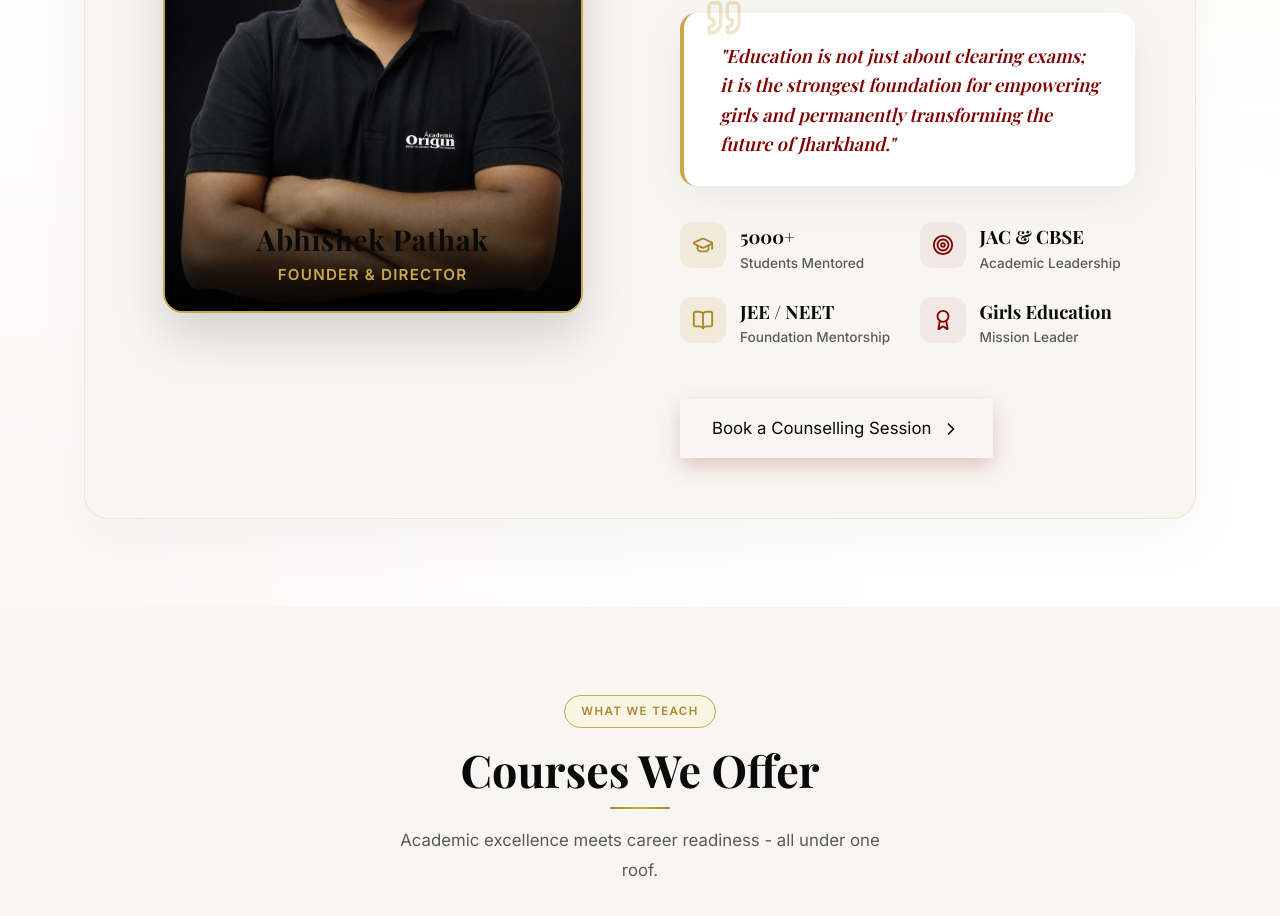
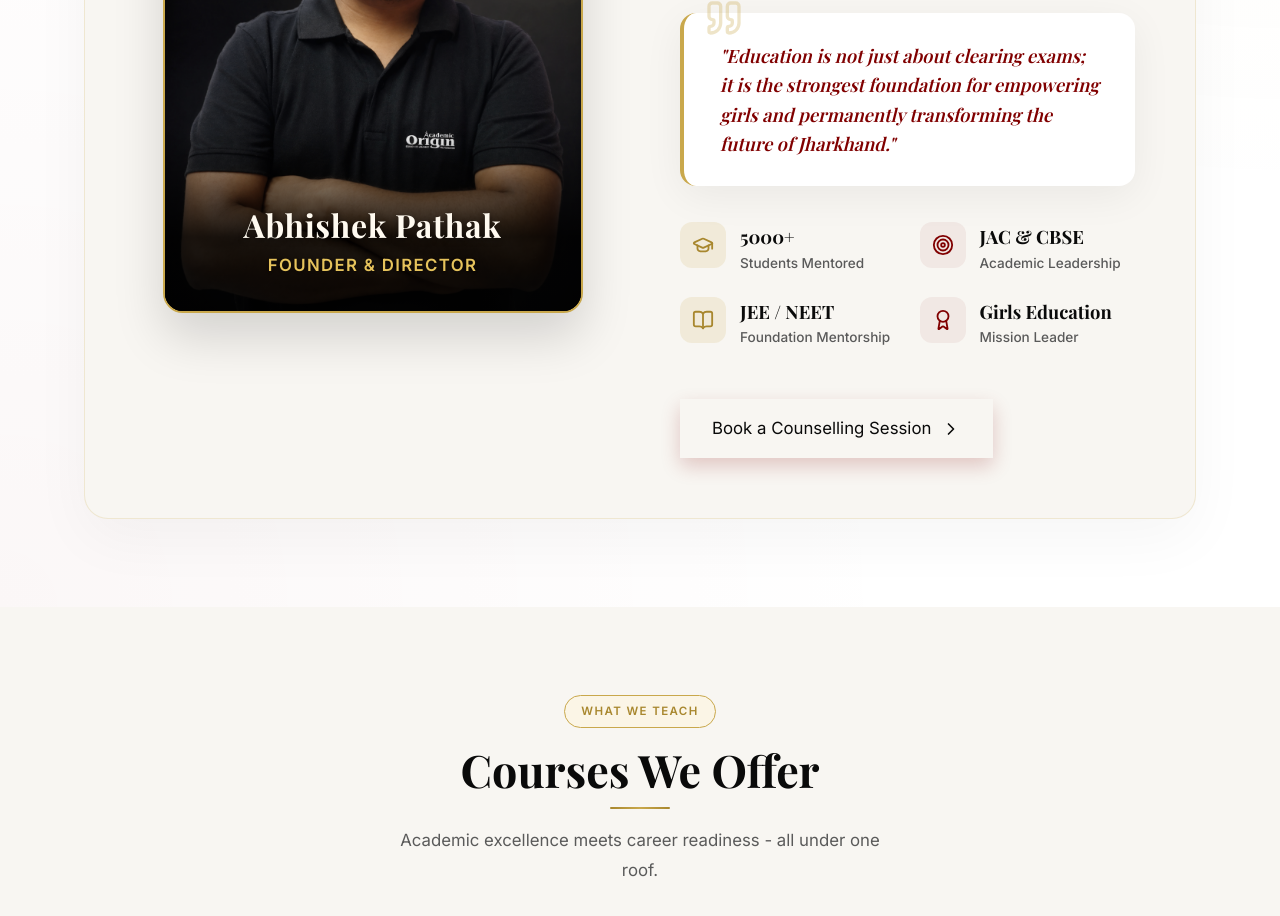
Before and after one commit to addiii999/ursuline-study-centre, a Next.js app: page / in a window 1280 px wide. Shown: the part 2660-3576 px from the top of the page. Built offline with nearby package versions, Linux system fonts and the light colour scheme; a web font is replaced by a local one.

Commit message:
style: refine founder section typography and overlay design

```diff
--- a/src/components/FounderSection.tsx
+++ b/src/components/FounderSection.tsx
@@ -55,16 +55,34 @@ export default function FounderSection() {
               <div style={{
                 position: 'absolute',
                 bottom: 0, left: 0, right: 0,
-                padding: '60px 24px 24px',
-                background: 'linear-gradient(to top, rgba(0,0,0,0.95), transparent)',
-                color: 'white',
+                padding: '80px 24px 32px',
+                background: 'linear-gradient(to top, rgba(0,0,0,0.85) 40%, transparent 100%)',
                 display: 'flex',
                 flexDirection: 'column',
                 alignItems: 'center',
                 textAlign: 'center'
               }}>
-                <h3 style={{ fontFamily: 'var(--serif)', fontSize: '1.8rem', fontWeight: 700, margin: '0 0 6px 0', letterSpacing: '0.02em' }}>Abhishek Pathak</h3>
-                <p style={{ fontFamily: 'var(--sans)', fontSize: '0.95rem', color: 'var(--gold)', fontWeight: 600, margin: 0, letterSpacing: '0.08em', textTransform: 'uppercase' }}>
+                <h3 style={{
+                  fontFamily: 'var(--serif)',
+                  fontSize: '2rem',
+                  fontWeight: 800,
+                  margin: '0 0 8px 0',
+                  letterSpacing: '0.02em',
+                  color: '#fffaf0',
+                  textShadow: '0 2px 6px rgba(0,0,0,0.4)'
+                }}>
+                  Abhishek Pathak
+                </h3>
+                <p style={{
+                  fontFamily: 'var(--sans)',
+                  fontSize: '1.05rem',
+                  color: '#e6c35c',
+                  fontWeight: 700,
+                  margin: 0,
+                  letterSpacing: '0.08em',
+                  textTransform: 'uppercase',
+                  textShadow: '0 1px 3px rgba(0,0,0,0.3)'
+                }}>
                   Founder & Director
                 </p>
               </div>
@@ -88,7 +106,7 @@ export default function FounderSection() {
               zIndex: 10
             }}>
               <span style={{ fontFamily: 'var(--serif)', fontSize: '1.8rem', fontWeight: 800, color: 'var(--maroon)', lineHeight: 1, marginBottom: '2px' }}>10+</span>
-              <span style={{ fontFamily: 'var(--sans)', fontSize: '0.75rem', fontWeight: 700, color: 'var(--black)', textTransform: 'uppercase', letterSpacing: '0.05em', textAlign: 'center' }}>Years<br/>Exp.</span>
+              <span style={{ fontFamily: 'var(--sans)', fontSize: '0.75rem', fontWeight: 700, color: 'var(--black)', textTransform: 'uppercase', letterSpacing: '0.05em', textAlign: 'center' }}>Years<br />Exp.</span>
             </div>
           </div>
 
```
Also changed, not shown: founder.png (added).
